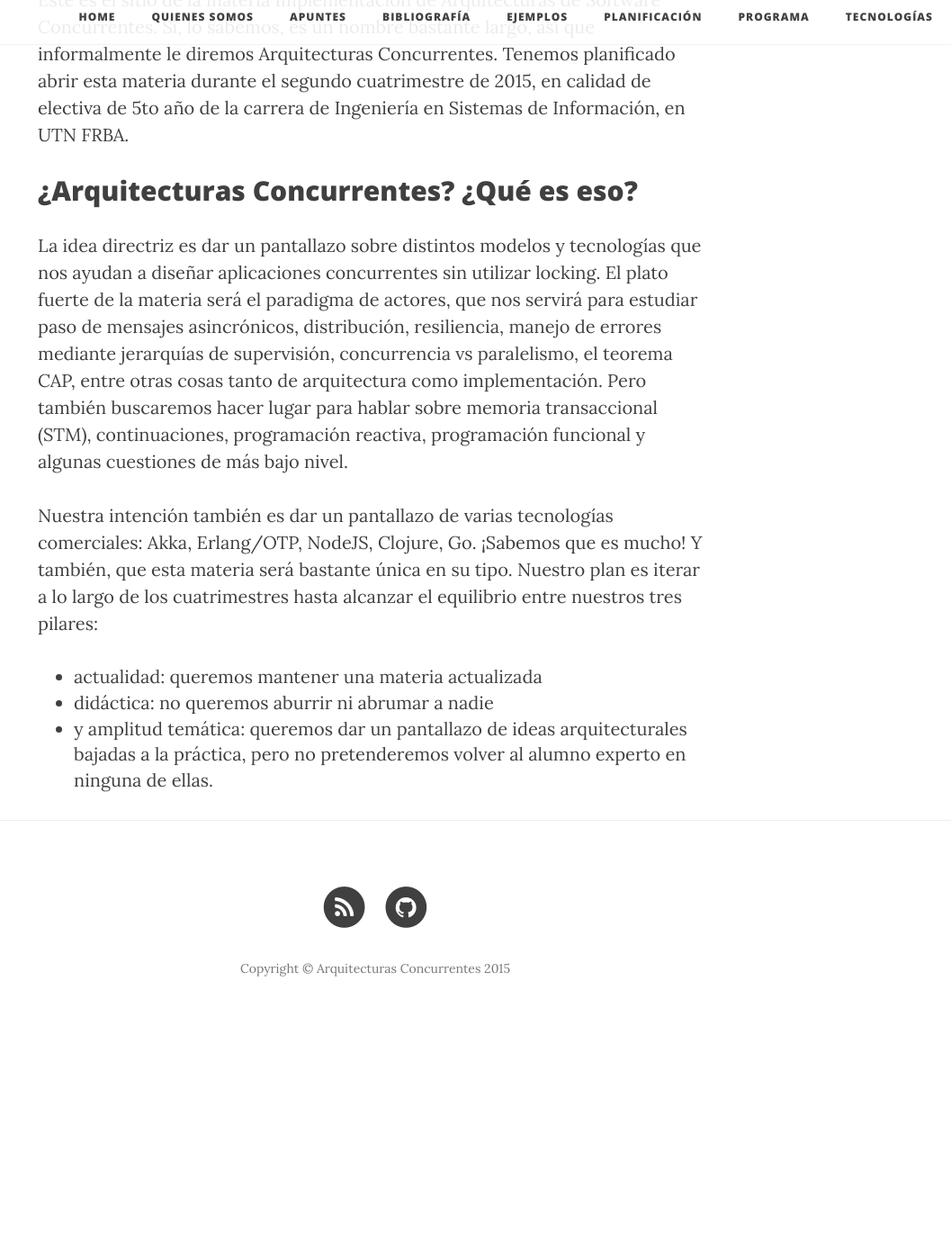
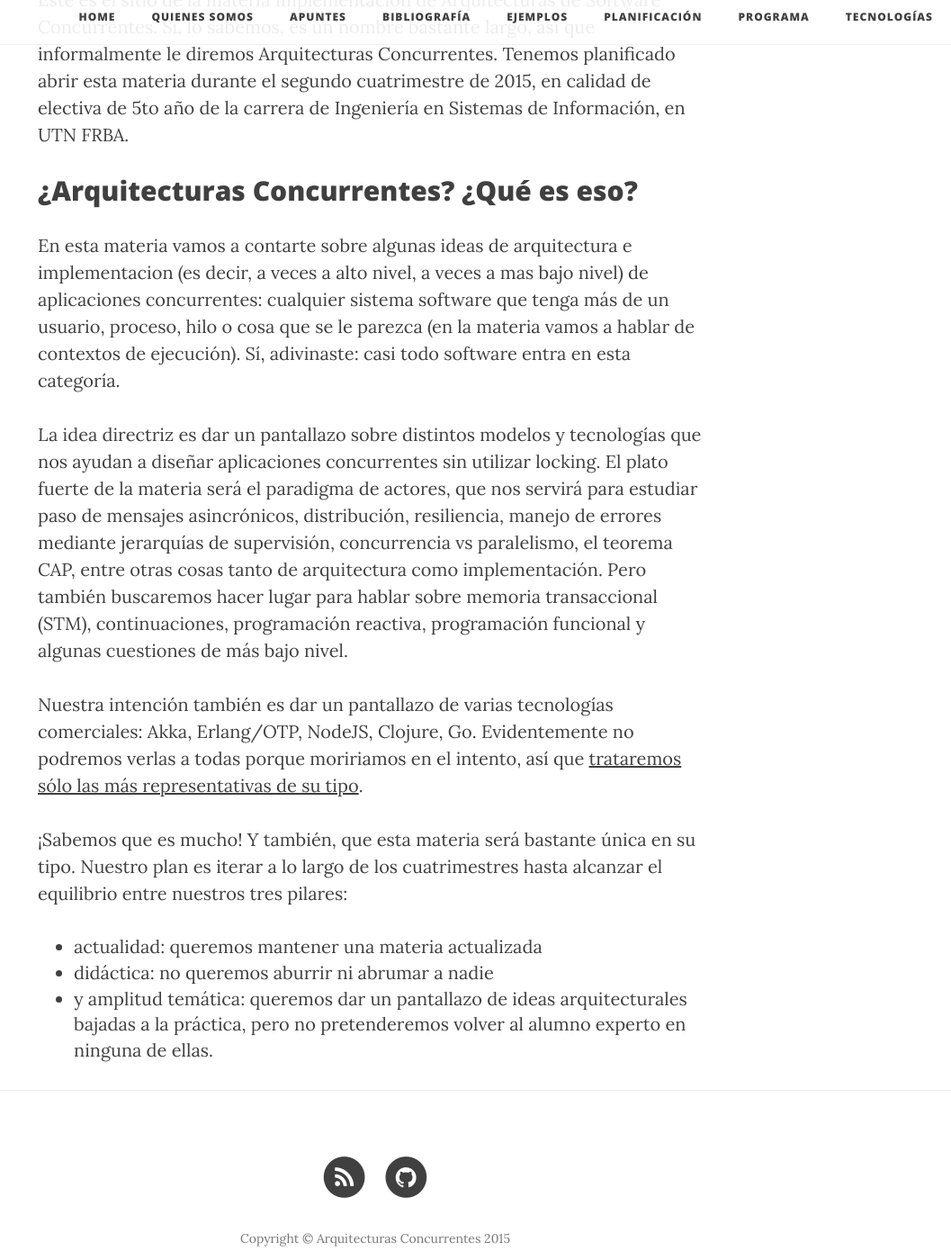
Before and after one commit to arquitecturas-concurrentes/arquitecturas-concurrentes.github.io, a Jekyll site: the page built from index.html, in a window 1280 px wide and 1400 px high, scrolled down 684 px. Shown: the whole window at 90% size, without its empty margins (223-1280 px from the left). Built offline with Jekyll 4.4.1, drawn with Linux system fonts in a browser that asks for light colours; nearby versions of some CDN libraries; before the commit the page ends 1836 px from its top, so only the background shows below that.

Commit message:
Update index.html

```diff
--- a/index.html
+++ b/index.html
@@ -17,13 +17,16 @@ description: "Homepage"
         ¿Arquitecturas Concurrentes? ¿Qué es eso?
     </h2>
     <p>
+        En esta materia vamos a contarte sobre algunas ideas de arquitectura e implementacion (es decir, a veces a alto nivel, a veces a mas bajo nivel)
+        de aplicaciones concurrentes: cualquier sistema software que tenga más de un usuario,
+        proceso, hilo o cosa que se le parezca (en la materia vamos a hablar de contextos de ejecución). Sí, adivinaste: casi todo software entra en esta categoría.
+    </p><p>
         La idea directriz es dar un pantallazo sobre distintos modelos y tecnologías que nos ayudan a diseñar aplicaciones concurrentes sin utilizar locking. El plato fuerte de la materia será el paradigma de actores, que nos servirá para estudiar paso de mensajes asincrónicos, distribución, resiliencia, manejo de errores mediante jerarquías de supervisión, concurrencia vs paralelismo, el teorema CAP, entre otras cosas tanto de arquitectura como implementación.
         Pero también buscaremos hacer lugar para hablar sobre memoria transaccional (STM), continuaciones, programación reactiva, programación funcional y algunas cuestiones de más bajo nivel.
-
     </p>
     <p>
-        Nuestra intención también es dar un pantallazo de varias tecnologías comerciales: Akka, Erlang/OTP, NodeJS, Clojure, Go.
-
+        Nuestra intención también es dar un pantallazo de varias tecnologías comerciales: Akka, Erlang/OTP, NodeJS, Clojure, Go. Evidentemente no podremos verlas a todas porque moririamos en el intento, así que <a href="/tecnologias/">trataremos sólo las más representativas de su tipo</a>.
+    </p><p>
         ¡Sabemos que es mucho! Y también, que esta materia será bastante única en su tipo. Nuestro plan es iterar a lo largo de los cuatrimestres hasta alcanzar el equilibrio entre nuestros tres pilares:
 
     </p>
```
